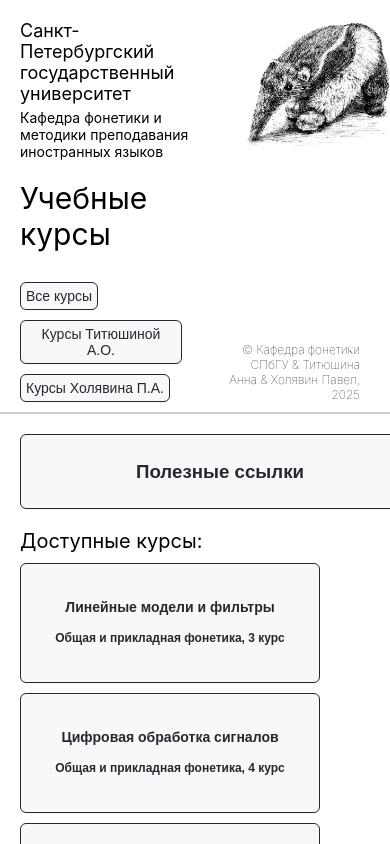
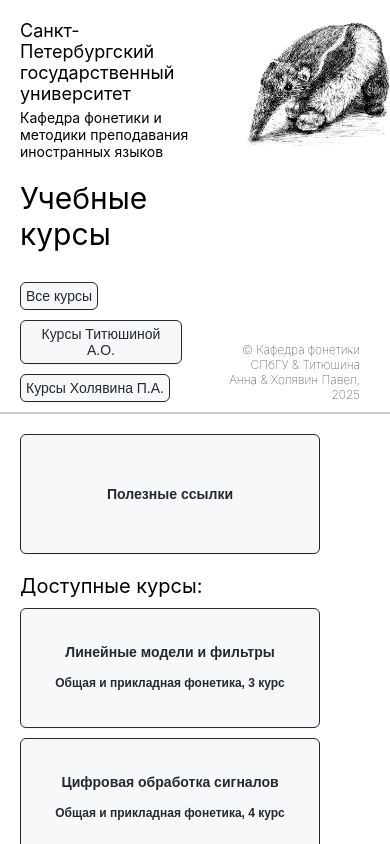
Before and after one commit to phonetics-spbu/phonetics-spbu.github.io, a React (Create React App) app: page / in a window 390 px wide. Shown: the top 844 px of the page. Built offline with nearby package versions, Linux system fonts and the light colour scheme; the HTML template or start-up script is replaced by a standard one.

Commit message:
style fix mobile

```diff
--- a/src/pages/HomePage/HomePage.css
+++ b/src/pages/HomePage/HomePage.css
@@ -23,3 +23,11 @@
     padding: 5px;
     border: 1px solid #25292e;
 }
+
+@media (max-width: 768px) {
+    .course-card-button-small {
+        width: 300px;
+        height: 120px;
+        font-size: 12px;
+    }
+}
```
